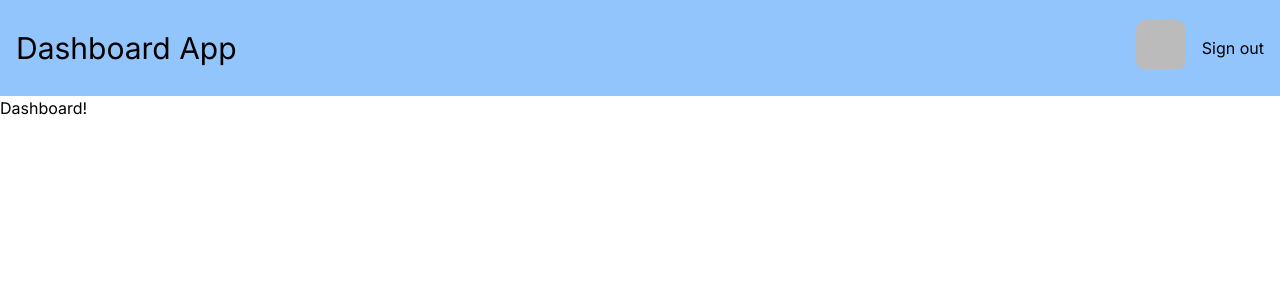
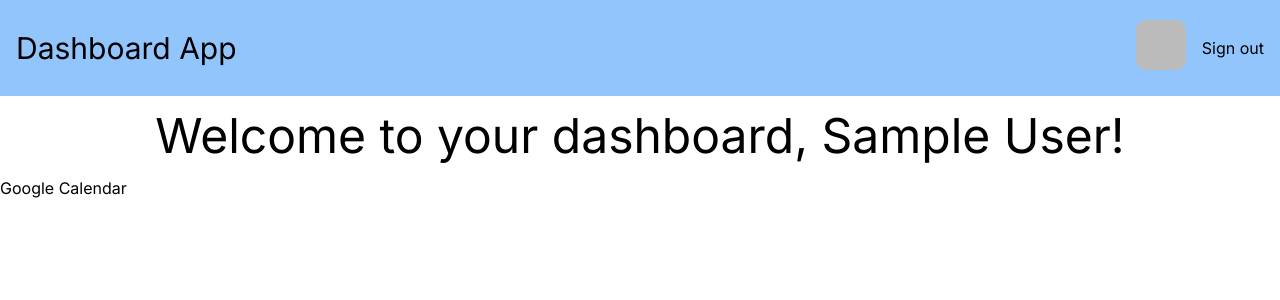
Before and after one commit to jramos5883/dashboard, a Next.js app in the folder dashboard-app/: page /dashboard in a window 1280 px wide. Shown: the top 300 px of the page. Built offline with nearby package versions, Linux system fonts and the light colour scheme; no server answers; sample sign-in values are in the browser's storage.

Commit message:
Finished setting up firebase, need to create user collection and then push user info as docs into user collection.

```diff
--- a/dashboard-app/app/api/auth/[...nextauth]/route.jsx
+++ b/dashboard-app/app/api/auth/[...nextauth]/route.jsx
@@ -9,7 +9,7 @@ export const authOptions = {
     }),
   ],
   callbacks: {
-    async session({ session, token }) {
+    session({ session, token }) {
       session.user.uid = token.sub;
       return session;
     },
--- a/dashboard-app/app/components/buttons/buttons.comp.jsx
+++ b/dashboard-app/app/components/buttons/buttons.comp.jsx
@@ -25,6 +25,7 @@ export function SignInButton() {
       </Link>
     );
   }
+
   return (
     <button
       className="p-4"
--- /dev/null
+++ b/dashboard-app/app/dash.comp/googleCalendar/dc.googleCalendar.jsx
@@ -0,0 +1,15 @@
+export default function GoogleCalendar() {
+  return (
+    <div>
+      <h1>Google Calendar</h1>
+      {/* <iframe
+        src="https://calendar.google.com/calendar/embed?height=600&wkst=1&bgcolor=%23ffffff&ctz=America%2FLos_Angeles&src=anJwcm9kZXZAZ21haWwuY29t&src=YWRkcmVzc2Jvb2sjY29udGFjdHNAZ3JvdXAudi5jYWxlbmRhci5nb29nbGUuY29t&src=ZW4udXNhI2hvbGlkYXlAZ3JvdXAudi5jYWxlbmRhci5nb29nbGUuY29t&color=%23039BE5&color=%2333B679&color=%230B8043"
+        style={{ border: "solid 2px #777" }}
+        width="800"
+        height="600"
+        frameborder="0"
+        scrolling="no"
+      ></iframe> */}
+    </div>
+  );
+}
--- a/dashboard-app/app/dashboard/page.jsx
+++ b/dashboard-app/app/dashboard/page.jsx
@@ -1,10 +1,19 @@
 import { getServerSession } from "next-auth";
 import { redirect } from "next/navigation";
+
+import GoogleCalendar from "../dash.comp/googleCalendar/dc.googleCalendar";
 
 export default async function Dashboard() {
   const session = await getServerSession();
   if (!session) {
     redirect("/api/auth/signin");
   }
-  return <>Dashboard!</>;
+  return (
+    <div className="container justify-center items-center">
+      <h1 className="text-5xl text-center py-4">
+        Welcome to your dashboard, {session?.user?.name}!
+      </h1>
+      <GoogleCalendar />
+    </div>
+  );
 }
--- a/dashboard-app/app/utils/firebase/firebase.utils.jsx
+++ b/dashboard-app/app/utils/firebase/firebase.utils.jsx
@@ -1,5 +1,5 @@
 // Import the functions you need from the SDKs you need
-import { initializeApp } from "firebase/app";
+import { getApps, initializeApp } from "firebase/app";
 import { getFirestore, getStorage } from "firebase/firestore";
 
 // TODO: Add SDKs for Firebase products that you want to use
@@ -16,7 +16,7 @@ const firebaseConfig = {
 };
 
 // Initialize Firebase
-const app = initializeApp(firebaseConfig);
+const app = !getApps().length ? initializeApp(firebaseConfig) : getApp();
 // Initialize Cloud Firestore and get a reference to the service
 const db = getFirestore(app);
 // Initialize Cloud Storage and get a reference to the service
```
